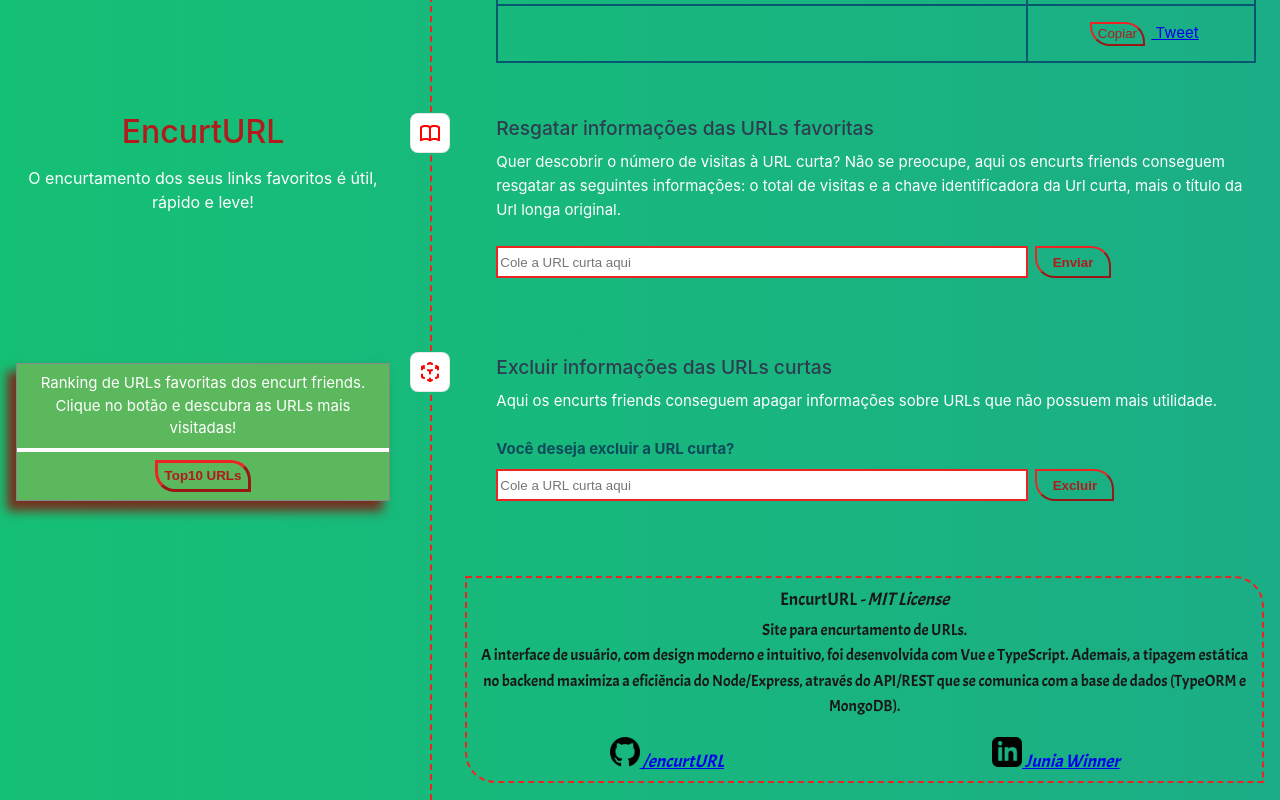
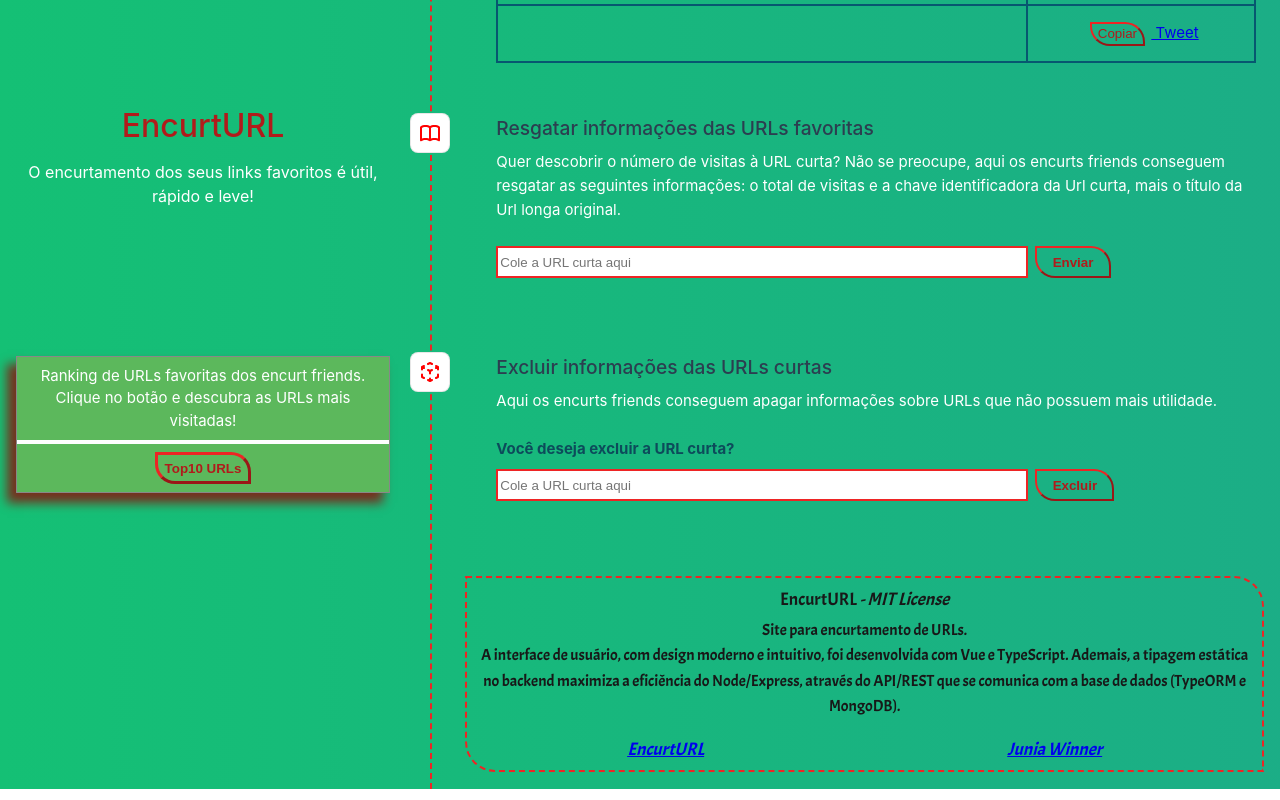
Before and after one commit to juniawinner/encurtURL, a Vue app in the folder frontend/vue-project/: page / in a window 1280 px wide. Shown: the part 433-1233 px from the top of the page. Built offline with nearby package versions, Linux system fonts and the light colour scheme.

Commit message:
Deletion of icons from GitHub and LinkedIn due to compilation issues by Vite

```diff
--- a/frontend/vue-project/src/components/ProjectAuthor.vue
+++ b/frontend/vue-project/src/components/ProjectAuthor.vue
@@ -14,14 +14,11 @@
 
         <address class="contact">
             <a class="contact-project" href="https://github.com/juniawinner/encurtURL"
-                title="Repositório do EncurtURL no GitHub">
-                <img src="src/assets/github.png" width="30px" height="30px" alt="GitHub do EncurtURL" /> /encurtURL
+                title="Repositório do EncurtURL no GitHub">EncurtURL
             </a>
 
             <a class="contact-author" href="https://www.linkedin.com/in/junia-winner/"
-                title="Mulher negra e autodidata na teoria-prática sobre Tecnologia">
-                <img src="src/assets/linkedin.png" width="30px" height="30px" alt="LinkedIn de Junia Winner" /> Junia
-                Winner
+                title="LinkedIn da autora do projeto EncurtURL">Junia Winner
             </a>
         </address>
     </section>
```
Also changed, not shown: frontend/vue-project/src/assets/github.png (deleted), frontend/vue-project/src/assets/linkedin.png (deleted).
